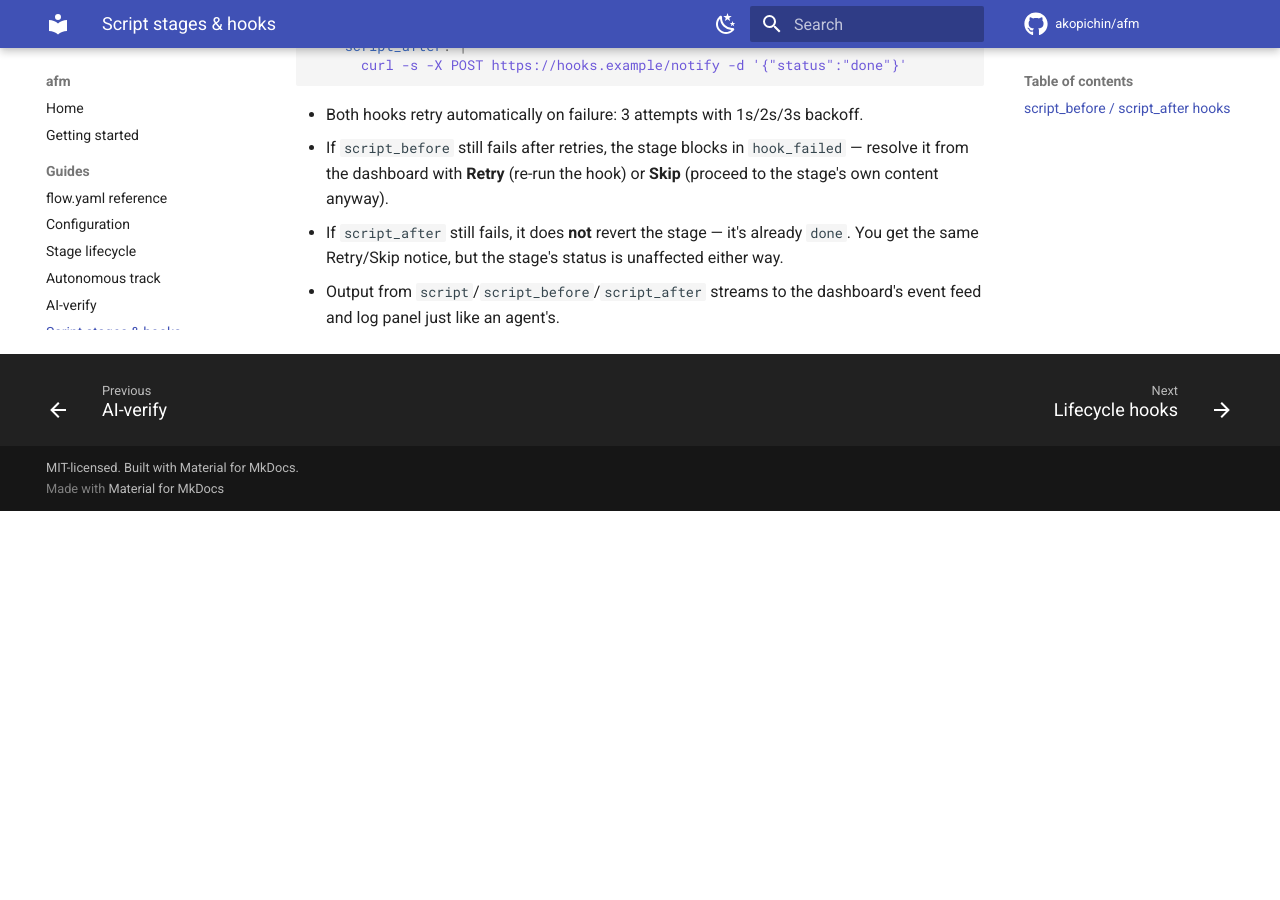
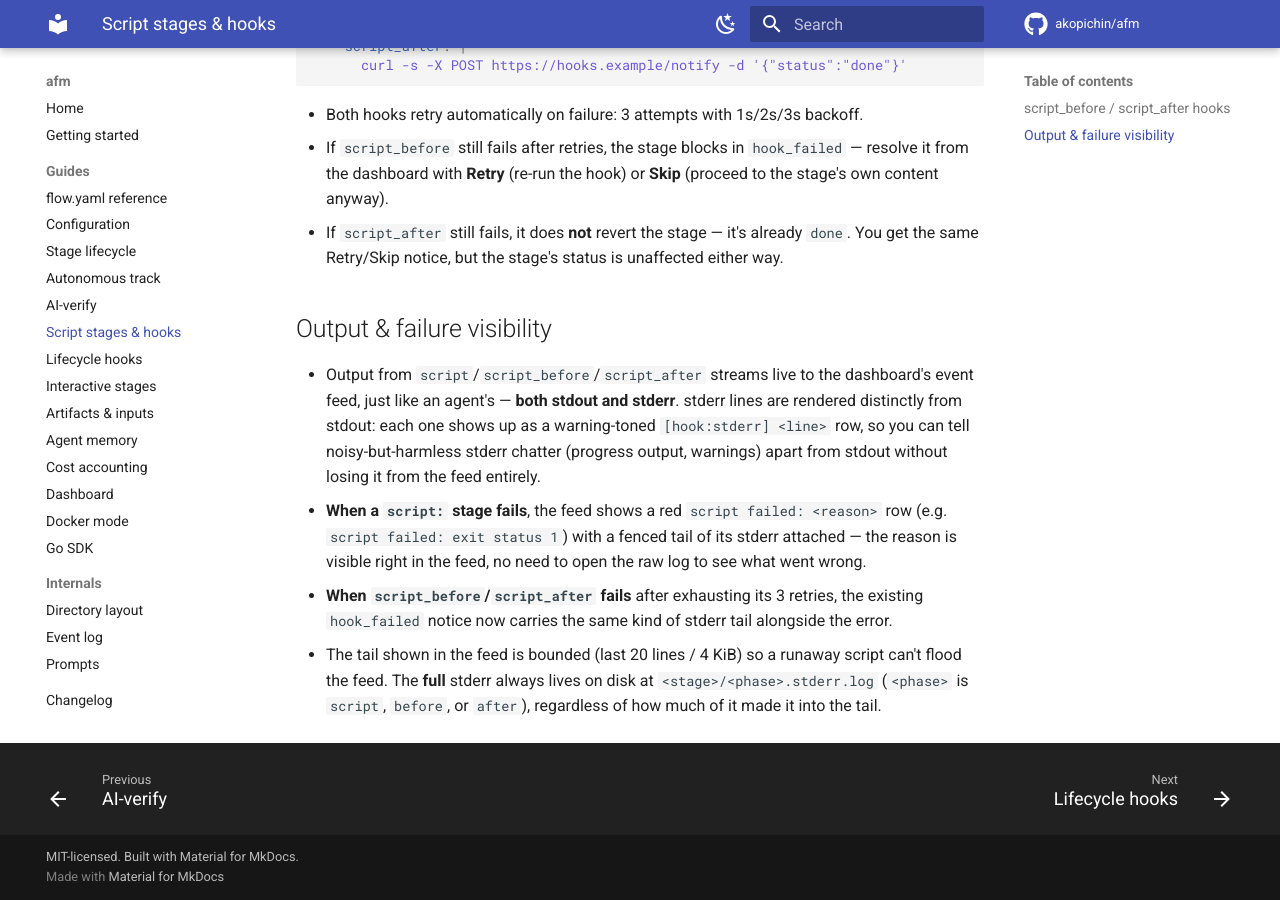
Before and after one commit to akopichin/afm, an MkDocs documentation site: the page built from docs/script-stages.md, in a window 1280 px wide and 900 px high, scrolled down 638 px. Built offline with MkDocs 1.6.1 and Material for MkDocs 9.7.7, drawn with Linux system fonts in a browser that asks for light colours; comment, search, counter and statistics services are not loaded; before the commit the page ends 1149 px from its top, so only the background shows below that.

Commit message:
docs: видимость ошибок script/hook (stderr + причина) в ленте

```diff
--- a/docs/script-stages.md
+++ b/docs/script-stages.md
@@ -36,5 +36,23 @@ stages:
 - If `script_after` still fails, it does **not** revert the stage — it's already
   `done`. You get the same Retry/Skip notice, but the stage's status is unaffected
   either way.
-- Output from `script`/`script_before`/`script_after` streams to the dashboard's
-  event feed and log panel just like an agent's.
+
+## Output & failure visibility
+
+- Output from `script`/`script_before`/`script_after` streams live to the
+  dashboard's event feed, just like an agent's — **both stdout and stderr**.
+  stderr lines are rendered distinctly from stdout: each one shows up as a
+  warning-toned `[hook:stderr] <line>` row, so you can tell noisy-but-harmless
+  stderr chatter (progress output, warnings) apart from stdout without losing
+  it from the feed entirely.
+- **When a `script:` stage fails**, the feed shows a red
+  `script failed: <reason>` row (e.g. `script failed: exit status 1`) with a
+  fenced tail of its stderr attached — the reason is visible right in the feed,
+  no need to open the raw log to see what went wrong.
+- **When `script_before`/`script_after` fails** after exhausting its 3
+  retries, the existing `hook_failed` notice now carries the same kind of
+  stderr tail alongside the error.
+- The tail shown in the feed is bounded (last 20 lines / 4 KiB) so a runaway
+  script can't flood the feed. The **full** stderr always lives on disk at
+  `<stage>/<phase>.stderr.log` (`<phase>` is `script`, `before`, or `after`),
+  regardless of how much of it made it into the tail.
```
Also changed, not shown: CHANGELOG.md (+16 -0 lines), pkg/web/dashboard/RELEASE_NOTES.md (+6 -0 lines).
